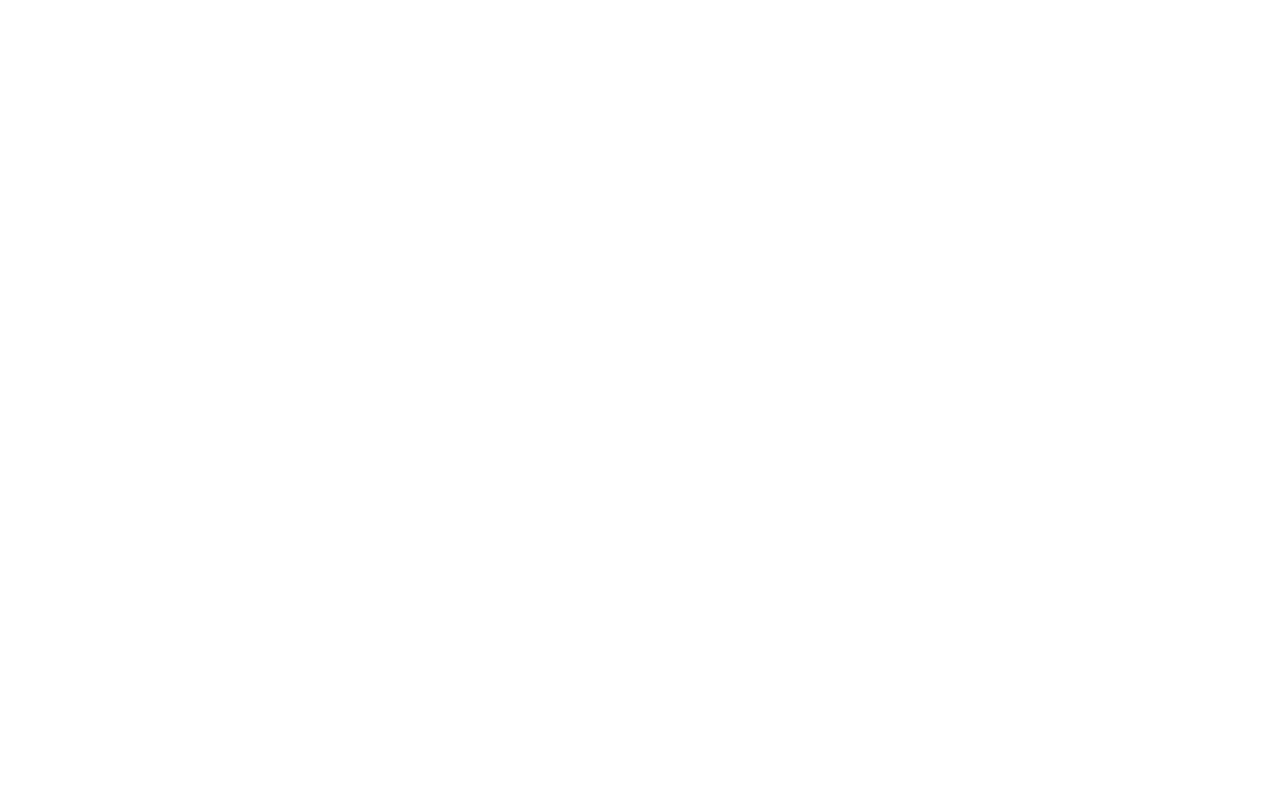
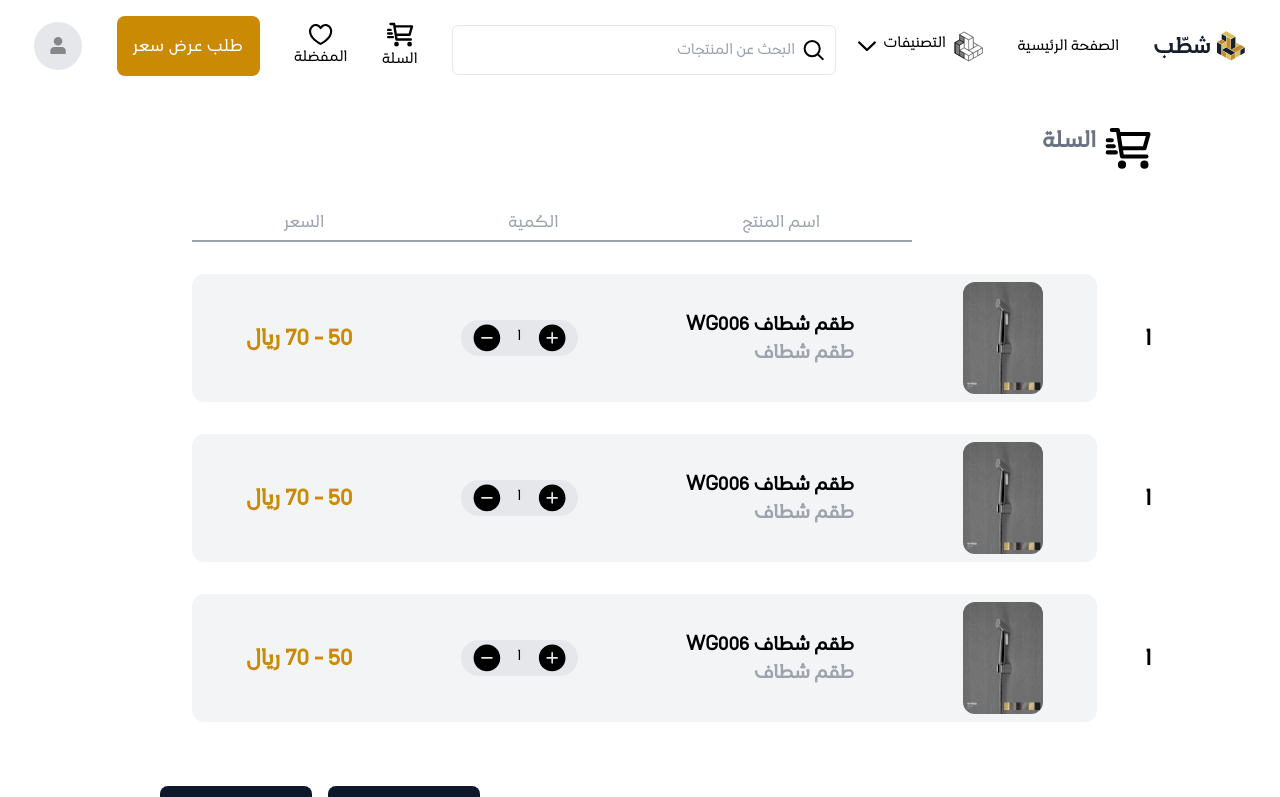
Before and after one commit to georgynejmeh/shattib-reactjs, a React (Vite) app: page /cart in a window 1280 px wide. Before the commit this address had no page. Shown: the top 797 px of the page. Built offline with nearby package versions, Linux system fonts and the light colour scheme.

Commit message:
Added Cart Page

```diff
--- a/src/App.tsx
+++ b/src/App.tsx
@@ -5,6 +5,7 @@
 import RegisterPage from "./pages/RegisterPage";
 import MainLayout from "./layouts/MainLayout";
 import ProductPage from "./pages/ProductPage";
+import CartPage from "./pages/CartPage";
 
 const App = () => {
   return (
@@ -16,6 +17,7 @@
         <Route element={<MainLayout />}>
           <Route path="/home" element={<HomePage />} />
           <Route path="/product" element={<ProductPage />} />
+          <Route path="/cart" element={<CartPage />} />
         </Route>
       </Routes>
     </main>
--- /dev/null
+++ b/src/components/AccentText.tsx
@@ -0,0 +1,9 @@
+interface Props {
+  children: string;
+}
+
+const AccentText = ({ children }: Props) => {
+  return <span className="text-2xl font-bold text-yellow-600">{children}</span>;
+};
+
+export default AccentText;
--- /dev/null
+++ b/src/components/CartItemCard.tsx
@@ -0,0 +1,20 @@
+import { AccentText, productImg, QuantityControls } from ".";
+
+const CartItemCard = () => {
+  return (
+    <div className="flex items-center gap-12 my-8">
+      <h1 className="text-2xl font-bold">1</h1>
+      <div className="flex justify-around items-center rounded-xl bg-gray-100 h-32 w-full">
+        <img className="rounded-xl h-28 w-20" src={productImg} alt="" />
+        <div>
+          <h1 className="text-xl font-bold">طقم شطاف WG006</h1>
+          <h2 className="text-xl font-bold text-gray-400">طقم شطاف</h2>
+        </div>
+        <QuantityControls />
+        <AccentText>50 - 70 ريال</AccentText>
+      </div>
+    </div>
+  );
+};
+
+export default CartItemCard;
--- a/src/components/NavBar.tsx
+++ b/src/components/NavBar.tsx
@@ -8,6 +8,7 @@
   accountIcon,
   TextInput,
   ButtonGold,
+  Link,
 } from ".";
 
 const NavBar = () => {
@@ -25,10 +26,12 @@
       <div className="w-96">
         <TextInput icon={searchIcon} placeholder="البحث عن المنتجات" />
       </div>
-      <div className="flex flex-col items-center">
-        <img src={cartIcon} alt="" />
-        <span>السلة</span>
-      </div>
+      <Link to={"/cart"}>
+        <div className="flex flex-col items-center">
+          <img src={cartIcon} alt="" />
+          <span>السلة</span>
+        </div>
+      </Link>
       <div className="flex flex-col items-center">
         <img src={heartIcon} alt="" />
         <span>المفضلة</span>
--- a/src/components/ProductCard.tsx
+++ b/src/components/ProductCard.tsx
@@ -6,6 +6,7 @@
   useState,
   Link,
   redHeartIcon,
+  AccentText,
 } from ".";
 
 const ProductCard = () => {
@@ -31,8 +32,8 @@
           <h2 className="text-lg font-bold">طقم شطاف WG 006</h2>
           <span className="text-sm text-gray-600 py-1">طقم شطاف</span>
           <p>إمكانية التحكم بالمياه من خلال عصا سهلة الاستخدام</p>
-          <span className="self-end text-lg font-bold text-yellow-600">
-            50 - 70 ريال
+          <span className="self-end">
+            <AccentText>50 - 70 ريال</AccentText>
           </span>
           <div className="mx-2 my-1">
             <Button size="md">
--- a/src/components/ProductDetailsCard.tsx
+++ b/src/components/ProductDetailsCard.tsx
@@ -3,11 +3,11 @@
   addToCartIcon,
   Button,
   linkIcon,
-  minusCircleIcon,
-  plusCircleIcon,
   priceTagIcon,
   productImg,
   TitleNumber,
+  QuantityControls,
+  AccentText,
 } from ".";
 
 const ProductDetailsCard = () => {
@@ -20,9 +20,8 @@
         </div>
         <div className="flex items-center gap-4">
           <img src={priceTagIcon} alt="" />
-          <span className="text-2xl font-bold text-yellow-600">
-            50 - 70 ريال
-          </span>
+          <AccentText>50 - 70 ريال</AccentText>
+
           <button>
             <div className="flex items-center gap-2">
               <span className="underline">طلب عرض سعر</span>
@@ -88,15 +87,7 @@
         <hr />
         <div className="flex gap-4">
           <span className="text-lg">الكمية</span>
-          <div className="rounded-full flex bg-gray-200 gap-4 py-1 px-3">
-            <button>
-              <img src={plusCircleIcon} alt="" />
-            </button>
-            <span>1</span>
-            <button>
-              <img src={minusCircleIcon} alt="" />
-            </button>
-          </div>
+          <QuantityControls />
         </div>
         <div className="flex flex-col gap-4">
           <Button>
--- /dev/null
+++ b/src/components/QuantityControls.tsx
@@ -0,0 +1,17 @@
+import { minusCircleIcon, plusCircleIcon } from ".";
+
+const QuantityControls = () => {
+  return (
+    <div className="rounded-full flex bg-gray-200 gap-4 py-1 px-3">
+      <button>
+        <img src={plusCircleIcon} alt="" />
+      </button>
+      <span>1</span>
+      <button>
+        <img src={minusCircleIcon} alt="" />
+      </button>
+    </div>
+  );
+};
+
+export default QuantityControls;
--- a/src/components/index.ts
+++ b/src/components/index.ts
@@ -65,6 +65,8 @@
 export { default as addToBoxIcon } from "../assets/icon-add-box.svg";
 export { default as productImg } from "../assets/imgs/493263f4f044e10db4127c423842f812.jpg";
 export { default as TitleNumber } from "../components/TitleNumber";
+export { default as QuantityControls } from "./QuantityControls";
+export { default as AccentText } from "./AccentText";
 
 // -- Product List Horizontal --
 export { default as ProductCard } from "./ProductCard";
--- /dev/null
+++ b/src/pages/CartPage.tsx
@@ -0,0 +1,34 @@
+import { Button, cartIcon, CartItemCard } from ".";
+
+const CartPage = () => {
+  return (
+    <main className="px-32">
+      <div className="flex gap-2 py-8">
+        <img className="w-12 h-12" src={cartIcon} alt="" />
+        <span className="text-2xl font-bold text-gray-500">السلة</span>
+      </div>
+      <div className="w-screen">
+        <div className="w-3/4">
+          <div className="flex justify-end">
+            <div className="flex justify-around w-3/4 border-b-2 border-b-gray-400 py-1">
+              <span className="text-lg text-gray-400">اسم المنتج</span>
+              <span className="text-lg text-gray-400">الكمية</span>
+              <span className="text-lg text-gray-400">السعر</span>
+            </div>
+          </div>
+          <CartItemCard />
+          <CartItemCard />
+          <CartItemCard />
+        </div>
+      </div>
+      <div className="flex justify-end w-full p-8">
+        <div className="flex gap-4 w-1/3">
+          <Button size="md">طلب عينة</Button>
+          <Button size="md">شراء</Button>
+        </div>
+      </div>
+    </main>
+  );
+};
+
+export default CartPage;
--- a/src/pages/index.ts
+++ b/src/pages/index.ts
@@ -40,6 +40,7 @@
 export { default as TitleNumber } from "../components/TitleNumber";
 export { default as CategoriesButtonListHorizontal } from "../components/CategoriesButtonListHorizontal";
 export { default as LeftRightButtonsCircle } from "../components/LeftRightButtonsCircle";
+export { default as CartItemCard } from "../components/CartItemCard";
 
 // -- vids --
 export { default as video01 } from "../assets/vids/-5edc-414b-85d9-12f636869104.mp4";
```
